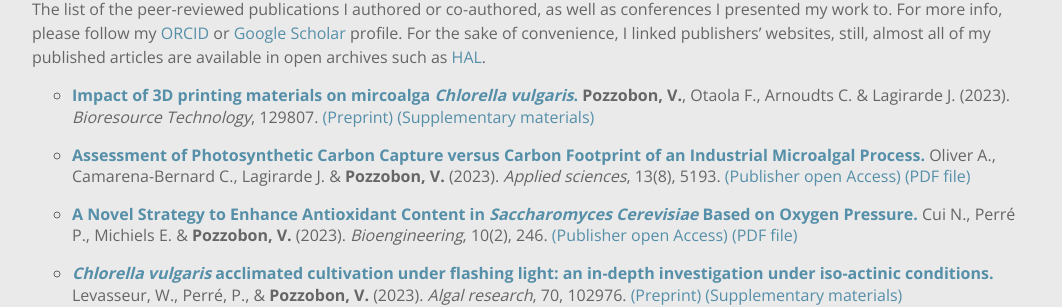
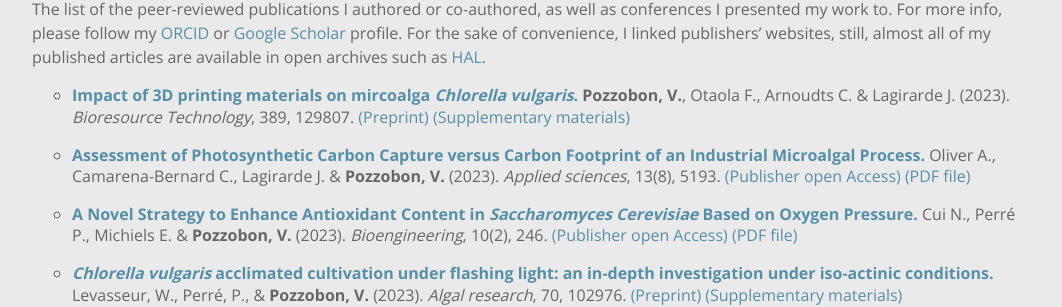
Before and after one commit to victorpozzobon/victorpozzobon.github.io, a Jekyll site: the page built from _pages/academic.md, in a window 1280 px wide. Shown: the part 1696-2003 px from the top of the page, without its empty margins (96-1158 px from the left). Built offline with Jekyll 4.4.1, drawn with Linux system fonts in a browser that asks for light colours.

Commit message:
dead link

```diff
--- a/_pages/academic.md
+++ b/_pages/academic.md
@@ -68,7 +68,7 @@
 The list of the peer-reviewed publications I authored or co-authored, as well as conferences
 I presented my work to. For more info, please follow my [ORCID](https://orcid.org/0000-0003-1530-0834) or [Google Scholar](https://scholar.google.fr/citations?user=XOAdaN4AAAAJ) profile. For the sake of convenience, I linked publishers' websites, still, almost all of my published articles are available in open archives such as [HAL](https://hal.archives-ouvertes.fr/).
 
-* [**Impact of 3D printing materials on mircoalga _Chlorella vulgaris_.**](https://www.sciencedirect.com/science/article/pii/S2211926423000097) **Pozzobon, V.**, Otaola F., Arnoudts C. & Lagirarde J. (2023).  _Bioresource Technology_, 129807. [(Preprint)](/assets/preprints/Pozzobon_2023_a.pdf) [(Supplementary materials)](/assets/preprints/Pozzobon_2023_a_Supplementary_Materials.pdf)
+* [**Impact of 3D printing materials on mircoalga _Chlorella vulgaris_.**](https://doi.org/10.1016/j.biortech.2023.129807) **Pozzobon, V.**, Otaola F., Arnoudts C. & Lagirarde J. (2023).  _Bioresource Technology_, 389, 129807. [(Preprint)](/assets/preprints/Pozzobon_2023_a.pdf) [(Supplementary materials)](/assets/preprints/Pozzobon_2023_a_Supplementary_Materials.pdf)
 
 * [**Assessment of Photosynthetic Carbon Capture versus Carbon Footprint of an Industrial Microalgal Process.**](https://www.mdpi.com/2076-3417/13/8/5193) Oliver A., Camarena-Bernard C., Lagirarde J. & **Pozzobon, V.** (2023). _Applied sciences_, 13(8), 5193. [(Publisher open Access)](https://www.mdpi.com/2076-3417/13/8/5193/pdf?version=1682072160) [(PDF file)](/assets/preprints/Oliver_2023_a.pdf)
 
```
